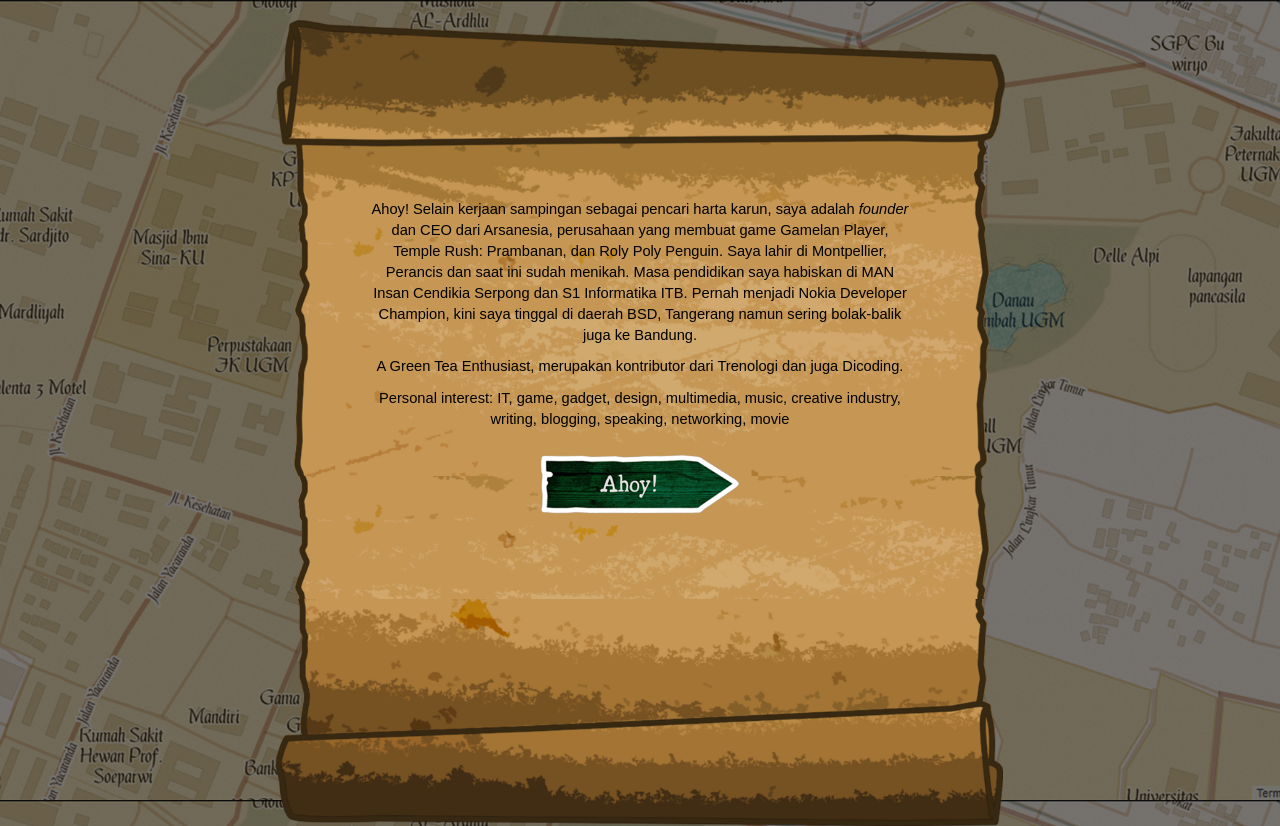
After one commit to tentangdata/pinisi-app, a Flask app: page /perompak in a window 1280 px wide. The commit adds this page. Run offline with Flask 2, Linux system fonts and the light colour scheme; some web fonts are replaced.

Commit message:
Penambahan profil perompak

```diff
--- a/app/landing/controllers.py
+++ b/app/landing/controllers.py
@@ -17,6 +17,10 @@
 def how_to_play():
 	return render_template('cara-main.html')
 
+@landing.route('/perompak', methods=['GET'])
+def clue():
+	return render_template('perompak.html')
+
 @landing.route('/aturan-main', methods=['GET', 'POST'])
 def rules():
 	if request.method == 'POST':
@@ -33,7 +37,7 @@
 				session['user_id'] = user.id
 				session['maps'] = range(5)
 				shuffle(session['maps'])
-				return redirect('/maps/1/')
+				return redirect('/perompak')
 			except ValueError, e:
 				flash(e)
 			except Exception, e:
@@ -45,3 +49,7 @@
 	treasures = ', '.join(['keris, sasando, dan koin emas'])
 	session.clear()
 	return render_template('end.html', treasures=treasures)
+
+@landing.route('/tentang-pinisi', methods=['GET'])
+def about():
+	return render_template('about.html')
--- /dev/null
+++ b/app/templates/perompak.html
@@ -0,0 +1,27 @@
+{% extends 'base.html' %}
+{% block content %}
+	<div class="bg">
+		<div class="container">
+			<div class="col-lg-2"></div>
+			<div class="col-lg-8">
+				<div class="kertas-a"></div>
+				<div class="kertas-t">
+					<div class="col-lg-1"></div>
+					<div class="col-lg-10 text-center">
+						<p>
+							Ahoy! Selain kerjaan sampingan sebagai pencari harta karun, saya adalah <em>founder</em> dan CEO dari Arsanesia, perusahaan yang membuat game Gamelan Player, Temple Rush: Prambanan, dan Roly Poly Penguin. Saya lahir di Montpellier, Perancis dan saat ini sudah menikah. Masa pendidikan saya habiskan di MAN Insan Cendikia Serpong dan S1 Informatika ITB. Pernah menjadi Nokia Developer Champion, kini saya tinggal di daerah BSD, Tangerang namun sering bolak-balik juga ke Bandung.
+						</p>
+						<p>A Green Tea Enthusiast, merupakan kontributor dari Trenologi dan juga Dicoding.</p>
+						<p>Personal interest: IT, game, gadget, design, multimedia, music, creative industry, writing, blogging, speaking, networking, movie</p>
+						<div class="text-center">
+							<a href="/maps/1" class="btn btn-ahoy"><img class="img-responsive" src="{{ url_for('static', filename='images/ahoy.png') }}" width="200px"></a>
+						</div>
+					</div>
+					<div class="col-lg-1"></div>
+				</div>
+				<div class="kertas-b"></div>
+			</div>
+			<div class="col-lg-2"></div>
+		</div>
+	</div>
+{% endblock %}
```
Also changed, not shown: app/templates/about.html (added, +29 -0 lines), app/templates/end.html (+7 -2 lines), 2 other files.
